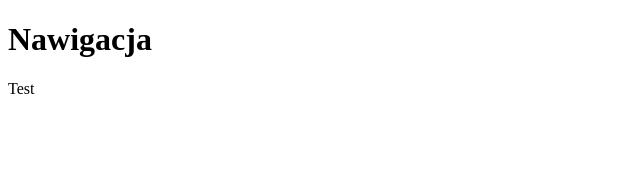
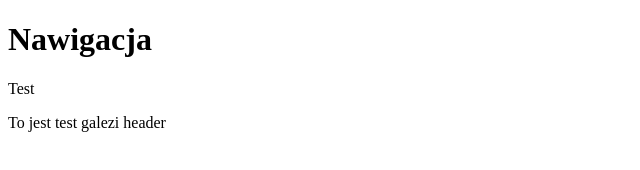
Before and after one commit to krzysiek777a/test, a plain HTML site: page index.html in a window 1280 px wide. Shown: the whole page, without its empty margins (0-640 px from the left). Drawn offline with Linux system fonts and the light colour scheme.

Commit message:
nawigacja master test

```diff
--- a/index.html
+++ b/index.html
@@ -7,6 +7,8 @@
     <p>Test</p>
 </head>
 <body>
+<header>To jest test galezi header</header>
+
 
 </body>
 </html>
```
